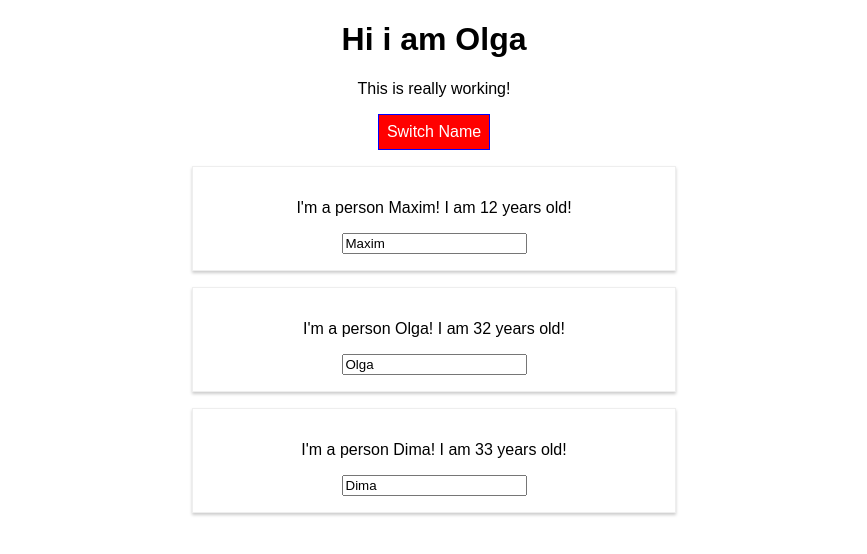
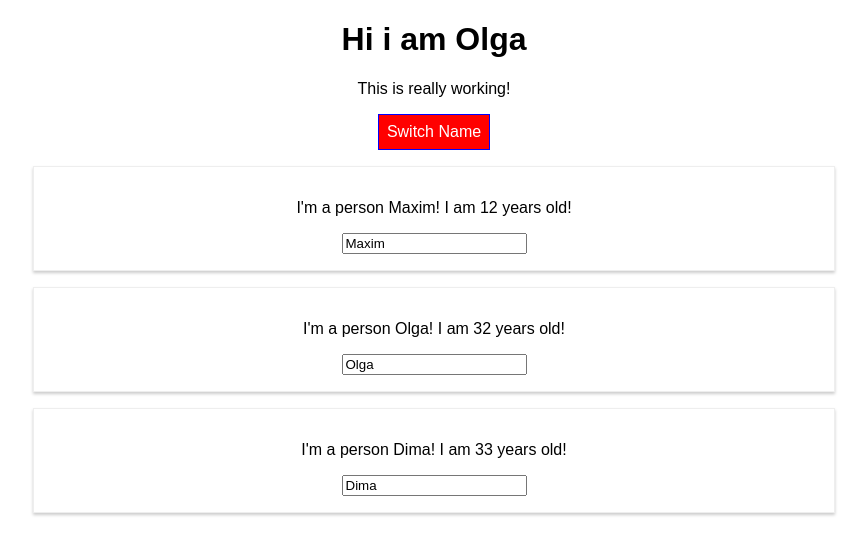
Before and after one commit to Foxfix/react_app, a React (Create React App) app: page / in a window 1280 px wide. Both pictures are taken after a click on the button "Switch Name". Shown: the top 554 px of the page, without its empty margins (206-1073 px from the left). Built offline with nearby package versions, Linux system fonts and the light colour scheme.

Commit message:
delete radium, try other way

```diff
--- a/src/App.js
+++ b/src/App.js
@@ -1,6 +1,5 @@
 import React, {Component} from 'react';
 import './App.css';
-import Radium, {StyleRoot} from 'radium';
 import Person from './Person/Person';
 
 class App extends Component {
@@ -48,10 +47,6 @@
             border: '1px solid blue',
             padding: '8px',
             cursor: 'pointer',
-            ':hover': {
-                backgroundColor: 'lightgreen',
-                color: 'black'
-            }
         };
 
         let persons = null;
@@ -69,10 +64,6 @@
                 </div>
             );
             style.backgroundColor = 'red';
-            style[':hover'] = {
-                backgroundColor: 'salmon',
-                color: 'black'
-            }
         }
 
         const classes = [];
@@ -84,7 +75,6 @@
         }
 
         return (
-            <StyleRoot>
             <div className="App">
                 <h1>Hi i am Olga</h1>
                 <p className={classes.join(' ')}>This is really working!</p>
@@ -95,9 +85,8 @@
                 </button>
                 {persons}
             </div>
-            </StyleRoot>
         );
     }
 }
 
-export default Radium(App);
+export default App;
--- a/src/Person/Person.js
+++ b/src/Person/Person.js
@@ -1,15 +1,9 @@
 import React from 'react';
-import Radium from 'radium';
 import './Person.css'
 
 const person = (props) => {
-    const style = {
-        '@media (min-width: 500px)': {
-            width: '450px'
-        }
-    };
     return (
-        <div className='Person' style={style}>
+        <div className='Person' >
         <p onClick={props.click}>I'm a person {props.name}! I am {props.age} years old!</p>
             <p>{props.children}</p>
             <input type="text" onChange={props.change} value={props.name}/>
@@ -17,4 +11,4 @@
     )
 };
 
-export default Radium(person);
+export default person;
```
